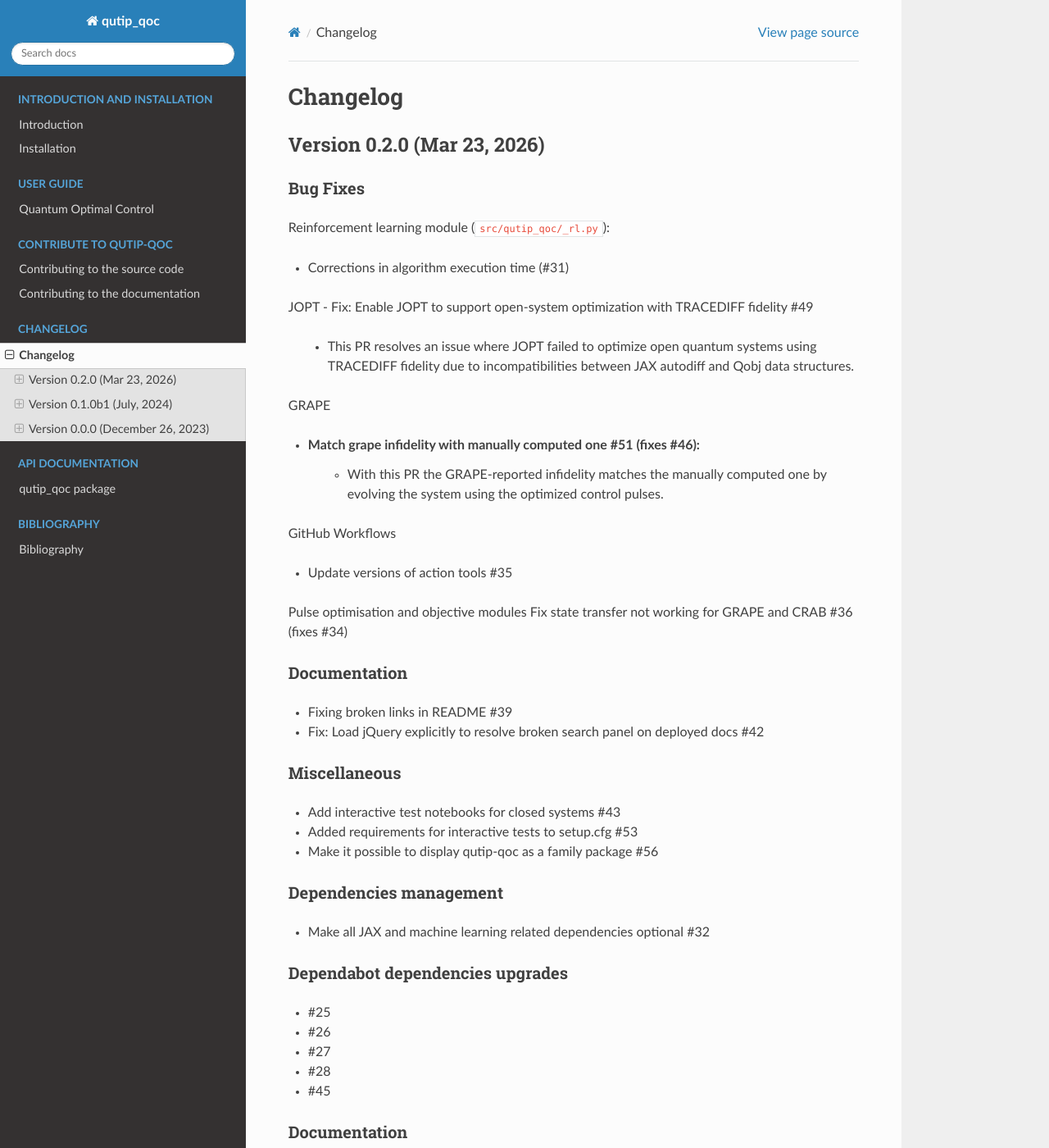
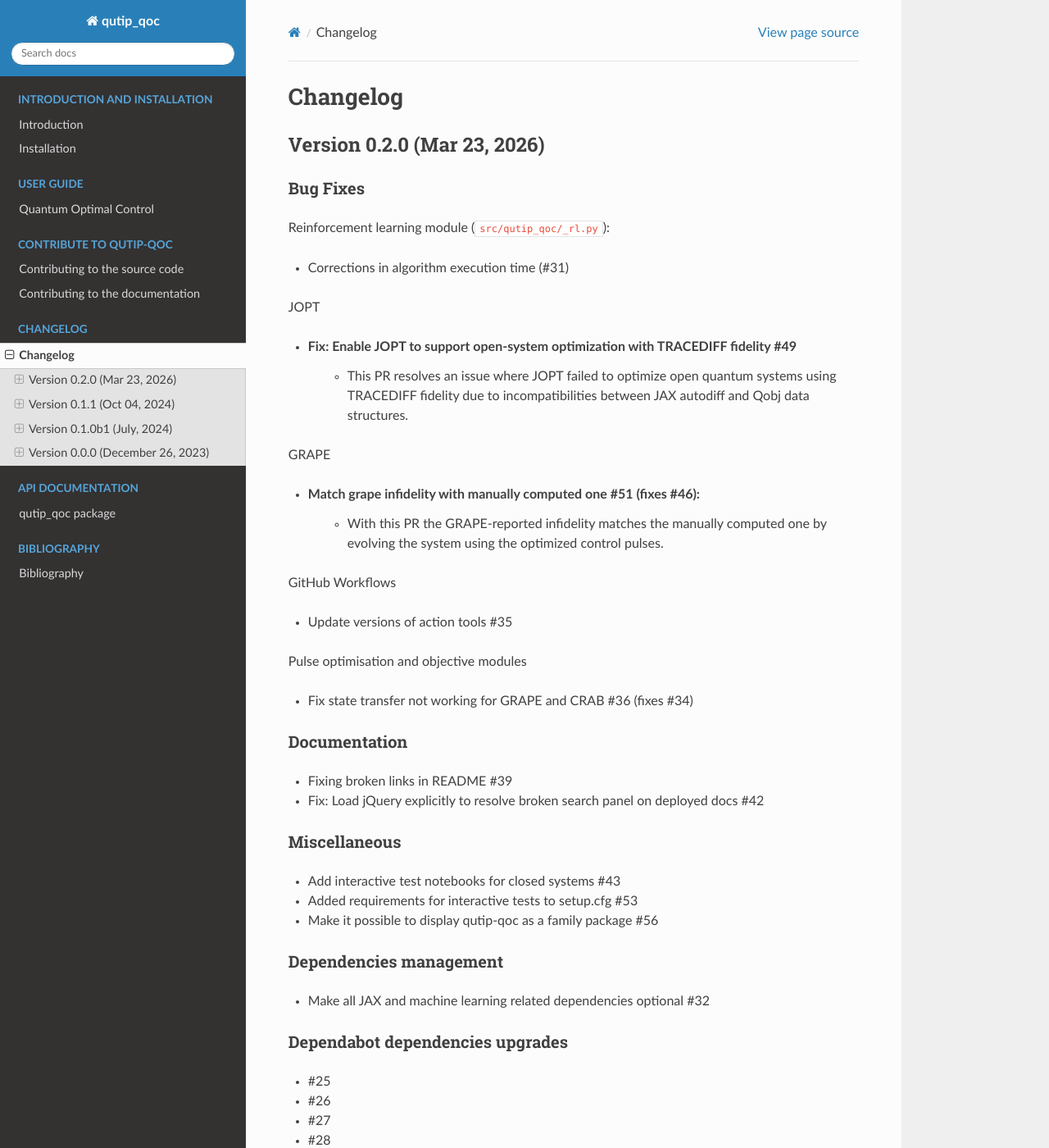
Before and after one commit to qutip/qutip-qoc, a Sphinx documentation site: the page built from doc/changelog.rst, in a window 1280 px wide and 1400 px high. Shown: the whole window at 82% size. Built offline with Sphinx 7.4.7 and the Read the Docs theme 3.1.0, drawn with Linux system fonts in a browser that asks for light colours; cross-references to code outside the pages are shown as plain code; some of the changed lines change nothing that is shown; some of the changed text lies outside the part shown.

Commit message:
Fix issues after merge

```diff
--- a/doc/changelog.rst
+++ b/doc/changelog.rst
@@ -12,6 +12,7 @@
 - Corrections in algorithm execution time (#31)
 
 JOPT
+
 - Fix: Enable JOPT to support open-system optimization with TRACEDIFF fidelity #49
         - This PR resolves an issue where JOPT failed to optimize open quantum systems using TRACEDIFF fidelity due to incompatibilities between JAX autodiff and Qobj data structures.
 
@@ -24,9 +25,9 @@
 
 - Update versions of action tools #35
 
+Pulse optimisation and objective modules
 
-Pulse optimisation and objective modules
-Fix state transfer not working for GRAPE and CRAB #36 (fixes #34)
+- Fix state transfer not working for GRAPE and CRAB #36 (fixes #34)
 
 Documentation
 ^^^^^^^^^^^^^
@@ -55,35 +56,6 @@
 - #28
 - #45
 
-Documentation
-^^^^^^^^^^^^^
-
-- Fixing broken links in README (#39)
-- #42
-
-Miscellaneous
-^^^^^^^^^^^^^
-
-- #43
-- #53
-- #56
-
-Dependencies management
-^^^^^^^^^^^^^^^^^^^^^^^
-
-- #32
-
-Dependabot dependencies upgrades
-^^^^^^^^^^^^^^^^^^^^^^^^^^^^^^^^
-
-- #25
-- #26
-- #27
-- #28
-- #45
-
-
->>>>>>> qutip-qoc-0.2.X
 Version 0.1.1 (Oct 04, 2024)
 ----------------------------
 
```
